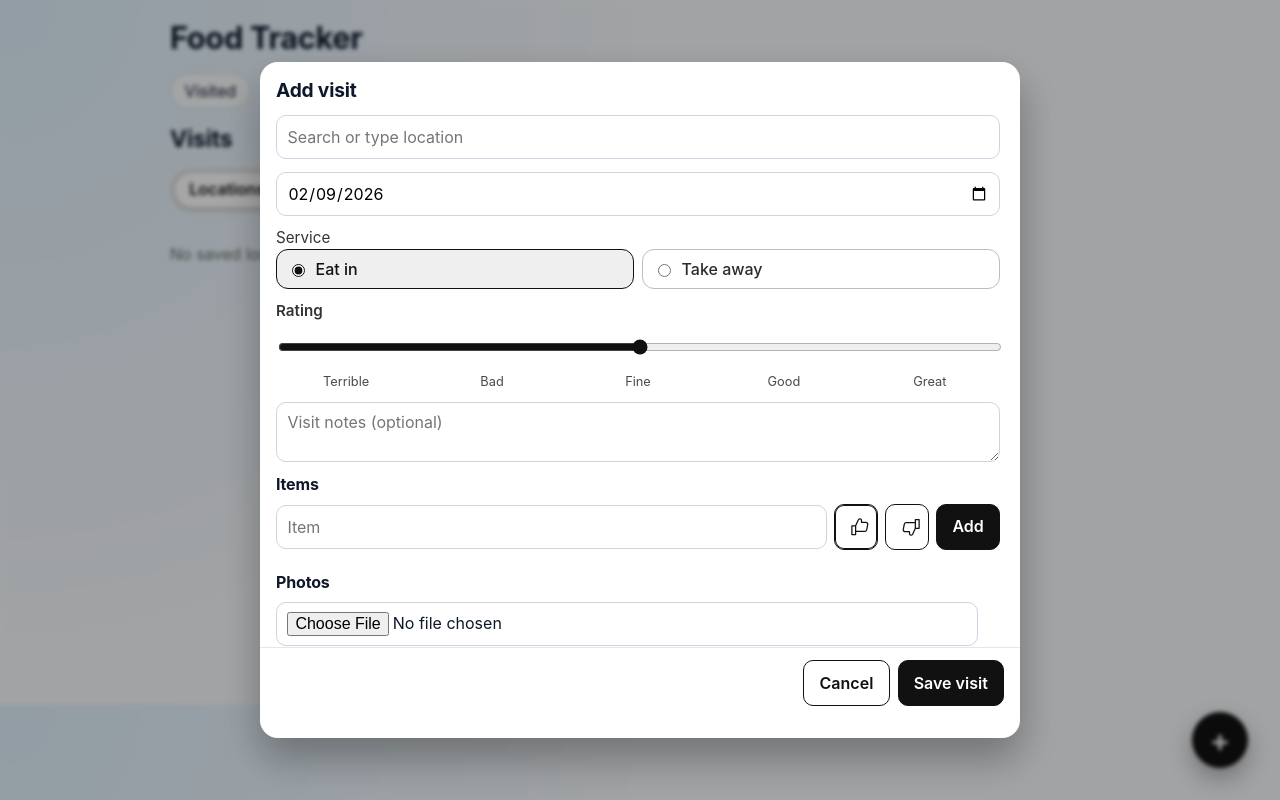
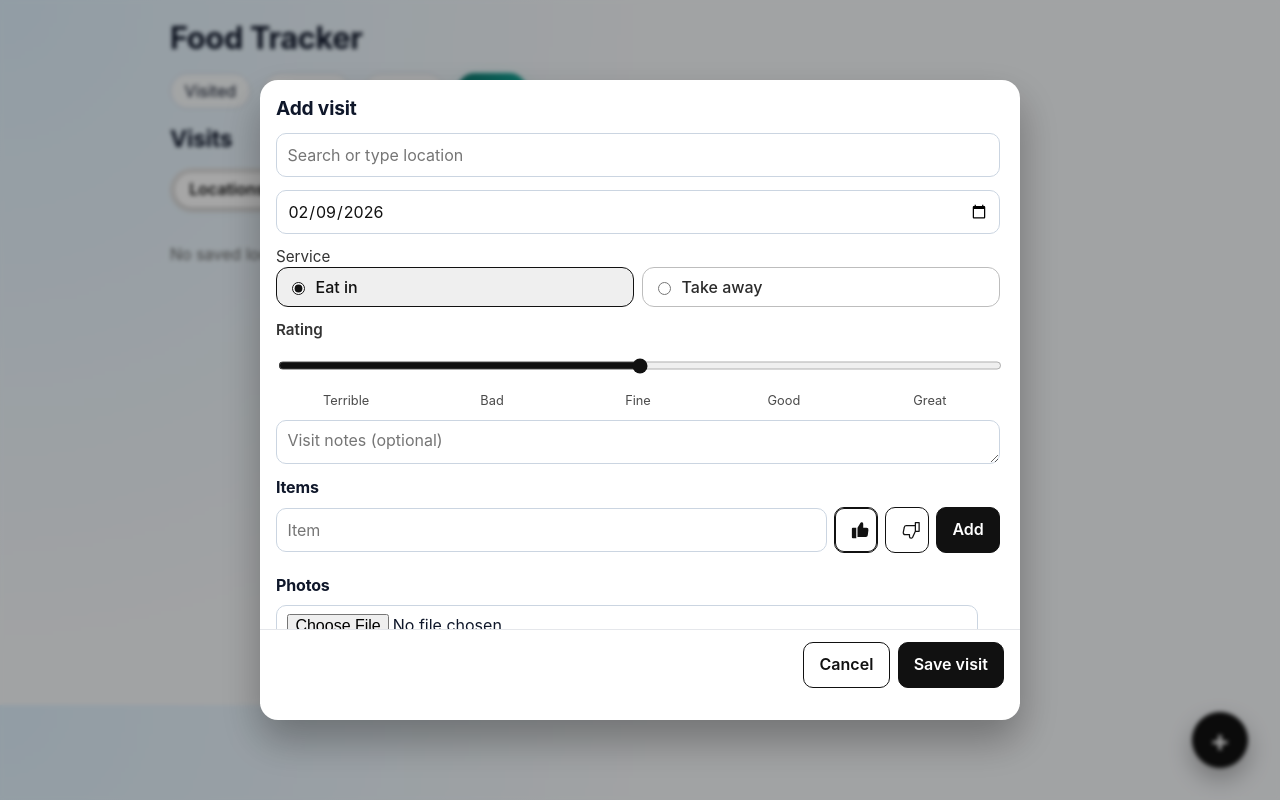
Before and after one commit to AndrewM2304/restaurant_reviews, a Next.js app: page /visits in a window 1280 px wide. Both pictures are taken after typing "Sample" into the empty fields and a click on the button "Add visit". Built offline with nearby package versions, Linux system fonts and the light colour scheme.

Commit message:
Refine visit modal layout and thumb/date input affordance (#27)

```diff
--- a/src/app/visits/page.tsx
+++ b/src/app/visits/page.tsx
@@ -24,7 +24,15 @@ type TabKey = 'locations' | 'activity';
 const dineServiceTypes: ServiceType[] = ['eat_in', 'takeaway'];
 const overallSegments = ['Terrible', 'Bad', 'Fine', 'Good', 'Great'] as const;
 
-function HandThumbUpIcon() {
+function HandThumbUpIcon({ selected }: { selected?: boolean }) {
+  if (selected) {
+    return (
+      <svg viewBox="0 0 24 24" fill="currentColor" aria-hidden="true">
+        <path d="M7.5 21.75H3.375a1.125 1.125 0 0 1-1.125-1.125V10.5a1.125 1.125 0 0 1 1.125-1.125H7.5v12.375Zm1.5-12.375 3.45-5.92a1.875 1.875 0 0 1 3.413.945v4.975h4.022a2.25 2.25 0 0 1 2.228 2.561l-.795 6.363a2.25 2.25 0 0 1-2.234 1.951H9V9.375Z" />
+      </svg>
+    );
+  }
+
   return (
     <svg viewBox="0 0 24 24" fill="none" stroke="currentColor" strokeWidth="1.5" aria-hidden="true">
       <path
@@ -36,7 +44,15 @@ function HandThumbUpIcon() {
   );
 }
 
-function HandThumbDownIcon() {
+function HandThumbDownIcon({ selected }: { selected?: boolean }) {
+  if (selected) {
+    return (
+      <svg viewBox="0 0 24 24" fill="currentColor" aria-hidden="true">
+        <path d="M16.5 2.25h4.125a1.125 1.125 0 0 1 1.125 1.125V13.5a1.125 1.125 0 0 1-1.125 1.125H16.5V2.25Zm-1.5 12.375-3.45 5.92a1.875 1.875 0 0 1-3.413-.945v-4.975H4.115a2.25 2.25 0 0 1-2.228-2.561l.795-6.363A2.25 2.25 0 0 1 4.916 3.75H15v10.875Z" />
+      </svg>
+    );
+  }
+
   return (
     <svg viewBox="0 0 24 24" fill="none" stroke="currentColor" strokeWidth="1.5" aria-hidden="true">
       <path
@@ -266,7 +282,7 @@ export default function VisitsPage() {
                       onClick={() => setItemThumb('up')}
                       aria-label="Item thumbs up"
                     >
-                      <HandThumbUpIcon />
+                      <HandThumbUpIcon selected={itemThumb === 'up'} />
                     </button>
                     <button
                       className={`${styles.thumbButton} ${styles.secondaryButton} ${itemThumb === 'down' ? styles.thumbActive : ''}`}
@@ -274,7 +290,7 @@ export default function VisitsPage() {
                       onClick={() => setItemThumb('down')}
                       aria-label="Item thumbs down"
                     >
-                      <HandThumbDownIcon />
+                      <HandThumbDownIcon selected={itemThumb === 'down'} />
                     </button>
                     <button
                       type="button"
--- a/src/app/visits/visits.module.css
+++ b/src/app/visits/visits.module.css
@@ -86,7 +86,7 @@
 
 .modal {
   width: min(760px, 100%);
-  max-height: min(92vh, 860px);
+  max-height: min(80vh, 760px);
   display: flex;
   flex-direction: column;
   overflow: hidden;
@@ -129,6 +129,20 @@
 .form input[type='date'] {
   appearance: none;
   -webkit-appearance: none;
+  color: #111;
+  text-align: left;
+}
+
+.form input[type='date']::-webkit-date-and-time-value {
+  text-align: left;
+}
+
+.form input[type='date']::-webkit-datetime-edit,
+.form input[type='date']::-webkit-datetime-edit-text,
+.form input[type='date']::-webkit-datetime-edit-month-field,
+.form input[type='date']::-webkit-datetime-edit-day-field,
+.form input[type='date']::-webkit-datetime-edit-year-field {
+  color: #111;
 }
 
 .serviceTypeGroup {
@@ -224,7 +238,7 @@
 .thumbActive {
   border-color: #111;
   color: #111;
-  background: #efefef;
+  background: #e5e5e5;
   box-shadow: inset 0 0 0 1px #111;
 }
 
@@ -328,7 +342,7 @@
 
   .modal {
     width: 100%;
-    max-height: calc(100vh - 40px);
+    max-height: calc(80vh - 20px);
   }
 }
 
```
